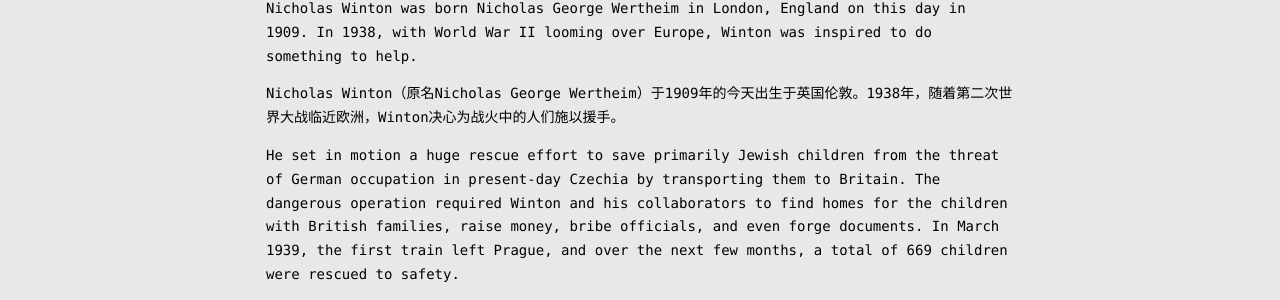
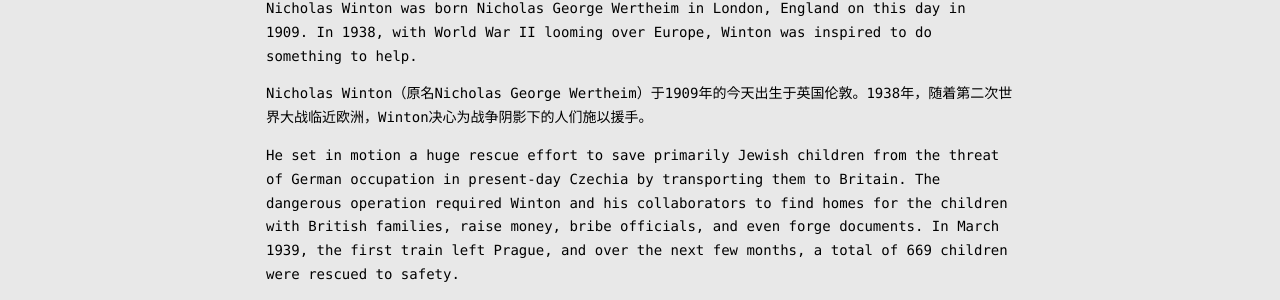
Before and after one commit to mapkts/owlzone, a Jekyll site: the page built from _posts/2020-5-19-nicholas-wintons-111th-birthday.md, in a window 1280 px wide and 900 px high, scrolled down 399 px. Shown: the part 175-475 px from the top of the window. Built offline with Jekyll 4.4.1, drawn with Linux system fonts in a browser that asks for light colours.

Commit message:
Refactor translation

```diff
--- a/_posts/2020-5-19-nicholas-wintons-111th-birthday.md
+++ b/_posts/2020-5-19-nicholas-wintons-111th-birthday.md
@@ -13,7 +13,7 @@ image: images/200519-nicholas-winton.jpg
 
 Nicholas Winton was born Nicholas George Wertheim in London, England on this day in 1909. In 1938, with World War II looming over Europe, Winton was inspired to do something to help.
 
-Nicholas Winton（原名Nicholas George Wertheim）于1909年的今天出生于英国伦敦。1938年，随着第二次世界大战临近欧洲，Winton决心为战火中的人们施以援手。
+Nicholas Winton（原名Nicholas George Wertheim）于1909年的今天出生于英国伦敦。1938年，随着第二次世界大战临近欧洲，Winton决心为战争阴影下的人们施以援手。
 
 He set in motion a huge rescue effort to save primarily Jewish children from the threat of German occupation in present-day Czechia by transporting them to Britain. The dangerous operation required Winton and his collaborators to find homes for the children with British families, raise money, bribe officials, and even forge documents. In March 1939, the first train left Prague, and over the next few months, a total of 669 children were rescued to safety.
 
```
